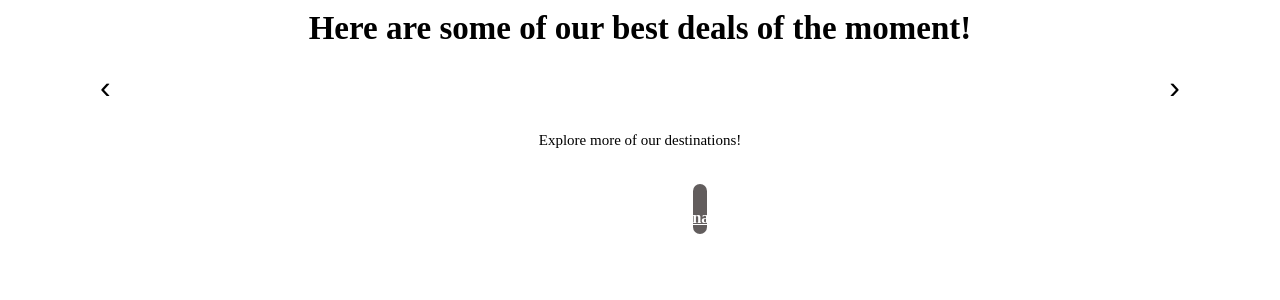
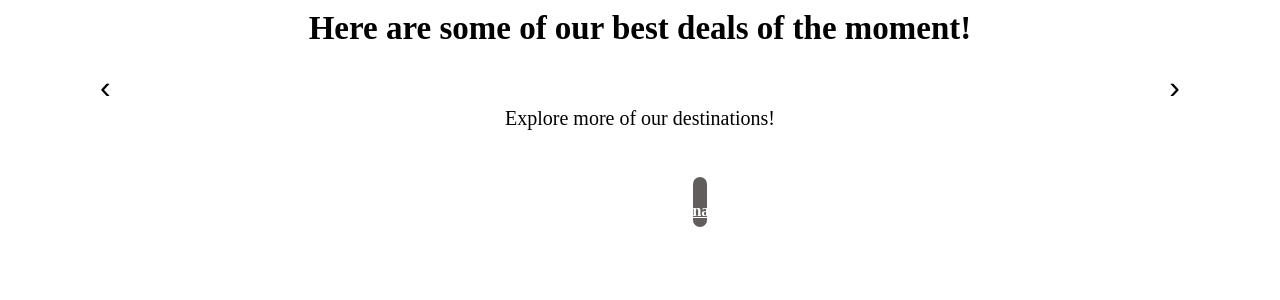
Before and after one commit to sarapojaku/Atlas_Travel, a PHP site: page /dest.php in a window 1280 px wide. Shown: the top 300 px of the page. Run offline with PHP 8.4, Linux system fonts and the light colour scheme; data that the repository does not hold is empty.

Commit message:
Update dest.php

```diff
--- a/dest.php
+++ b/dest.php
@@ -146,7 +146,8 @@ $imagePath = "uploads/";
   h6 {
     text-align: center;
     font-weight: lighter;
-    font-size: 15px;
+    font-size: 20px;
+    margin-top: 10px;
   }
   </style>
 </head>
```
